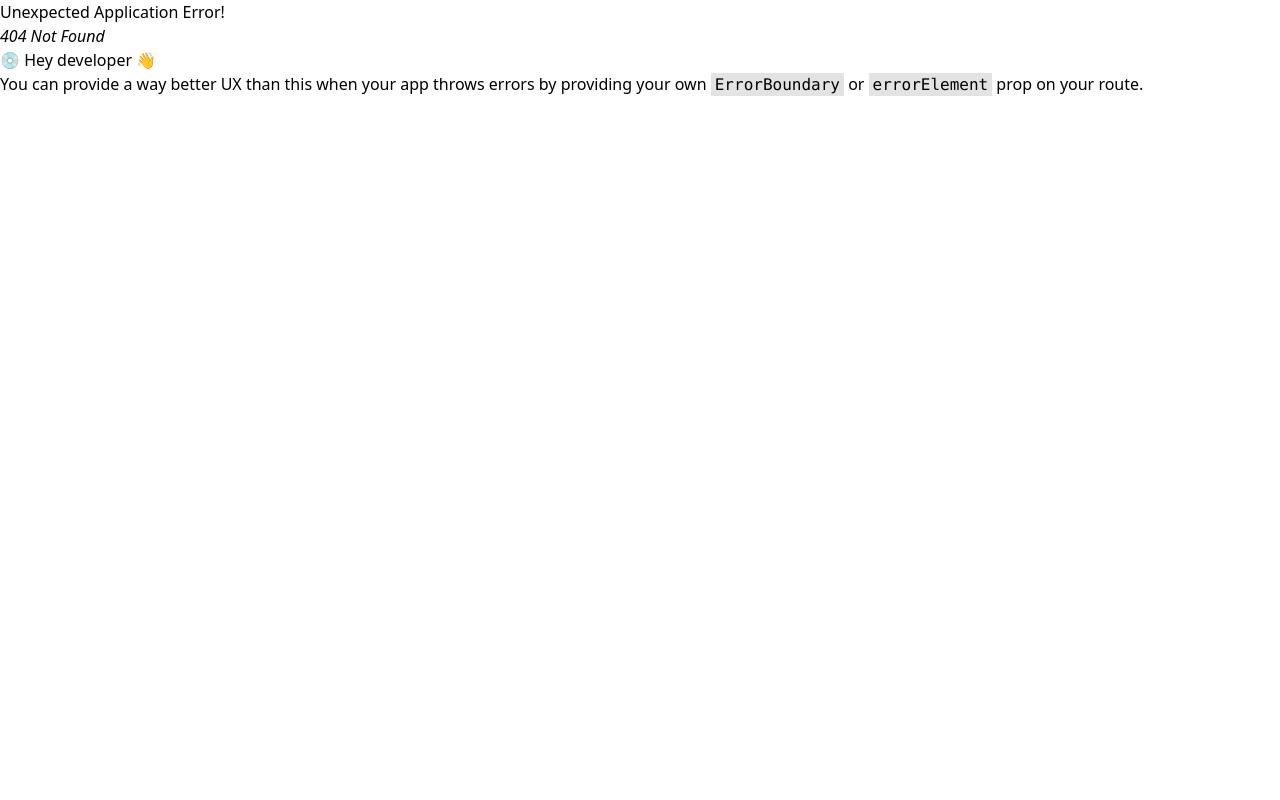
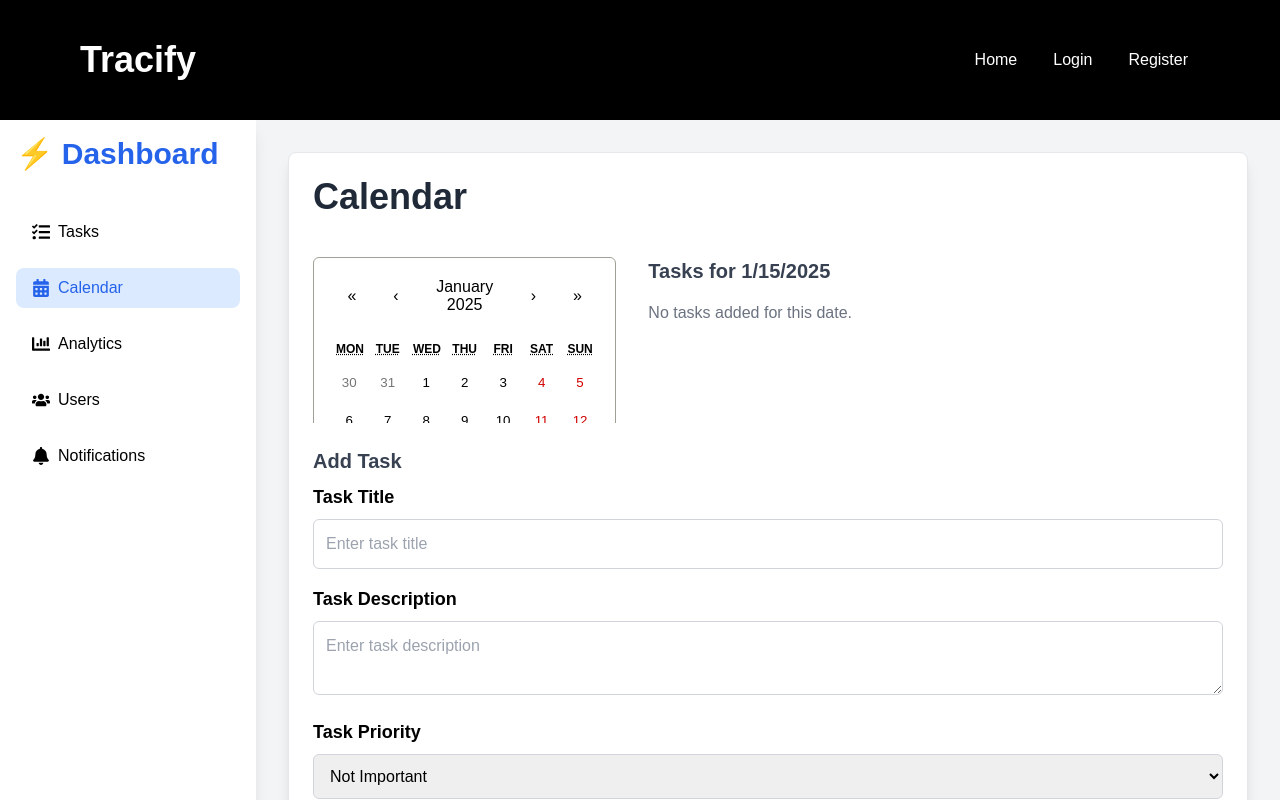
Before and after one commit to harshabambu/Trackify, a React (Vite) app in the folder Client/: page /dashboard/calendar in a window 1280 px wide. Before the commit this address had no page. Shown: the top 800 px of the page. Built offline with nearby package versions, Linux system fonts and the light colour scheme.

Commit message:
changed some code

```diff
--- a/Client/src/App.jsx
+++ b/Client/src/App.jsx
@@ -5,6 +5,8 @@ import Home from './components/Home';
 import Login from './components/Login';
 import Register from './components/Register';
 import Dashboard from './components/Dashboard';
+import Tasking from './components/Tasking';
+import CalendarView from './components/Calendar';
 
 const browserRouter = createBrowserRouter([
   {
@@ -14,7 +16,15 @@ const browserRouter = createBrowserRouter([
       { path: '', element: <Home /> },
       { path: 'login', element: <Login /> },
       { path: 'register', element: <Register /> },
-      { path: 'dashboard', element: <Dashboard /> },  // Added this route for Dashboard
+      {
+        path: 'dashboard',
+        element: <Dashboard />,
+        children: [
+          { index: true, element: <div>Welcome to your dashboard!</div> },  // Default view for /dashboard
+          { path: 'tasking', element: <Tasking /> },
+          { path: 'calendar', element: <CalendarView /> },
+        ],
+      },
     ],
   },
 ]);
--- a/Client/src/components/Calendar.jsx
+++ b/Client/src/components/Calendar.jsx
@@ -10,24 +10,8 @@ const CalendarView = () => {
 
   const handleDateChange = (date) => {
     setSelectedDate(date);
-    // Set the selected date in the task form
     setNewTask({ ...newTask, date: date.toLocaleDateString() });
-    // Scroll to the Add Task section after date selection
-    document.getElementById("addTaskSection").scrollIntoView({
-      behavior: "smooth",
-    });
-  };
-
-  const handleTitleChange = (e) => {
-    setNewTask({ ...newTask, title: e.target.value });
-  };
-
-  const handleDescriptionChange = (e) => {
-    setNewTask({ ...newTask, description: e.target.value });
-  };
-
-  const handlePriorityChange = (e) => {
-    setNewTask({ ...newTask, priority: e.target.value });
+    document.getElementById("addTaskSection").scrollIntoView({ behavior: "smooth" });
   };
 
   const handleTaskSubmit = () => {
@@ -48,8 +32,8 @@ const CalendarView = () => {
   const renderTasksForSelectedDate = () => {
     const tasksForDate = tasks.filter((task) => task.date === selectedDate.toLocaleDateString());
     return (
-      <div className="mt-4">
-        <h3 className="text-xl font-semibold text-gray-700 mb-2">Tasks for {selectedDate.toLocaleDateString()}</h3>
+      <div className="overflow-auto max-h-72">
+        <h3 className="text-xl font-semibold text-gray-700 mb-4">Tasks for {selectedDate.toLocaleDateString()}</h3>
         {tasksForDate.length === 0 ? (
           <p className="text-gray-500">No tasks added for this date.</p>
         ) : (
@@ -87,29 +71,26 @@ const CalendarView = () => {
   };
 
   return (
-    <div className="p-6 bg-white rounded-lg shadow-lg border border-gray-200">
-      <h1 className="text-4xl font-bold text-gray-800 mb-8">Calendar</h1>
+    <div className="p-6 bg-white rounded-lg shadow-lg border border-gray-200 h-full flex flex-col space-y-6">
+      <h1 className="text-4xl font-bold text-gray-800 mb-4">Calendar</h1>
 
-      {/* Flex Container */}
-      <div className="flex space-x-8">
-        {/* Calendar Section (Left) */}
-        <div className="flex-shrink-0 w-1/3">
-          <div className="mb-6">
-            <Calendar
-              onChange={handleDateChange}
-              value={selectedDate}
-              className="border border-gray-300 rounded-md shadow-lg p-4"
-            />
-          </div>
+      <div className="flex flex-grow overflow-hidden space-x-8">
+        {/* Calendar Section */}
+        <div className="w-1/3 overflow-auto">
+          <Calendar
+            onChange={handleDateChange}
+            value={selectedDate}
+            className="border border-gray-300 rounded-md shadow-lg p-4"
+          />
         </div>
 
-        {/* Task List Section (Right) */}
-        <div className="flex-grow">
+        {/* Task List Section */}
+        <div className="flex-grow overflow-auto">
           {renderTasksForSelectedDate()}
         </div>
       </div>
 
-      {/* Task Input Section (Bottom) */}
+      {/* Task Input Section */}
       <div id="addTaskSection" className="mt-6">
         <h3 className="text-xl font-semibold text-gray-700 mb-2">Add Task</h3>
         <div className="mb-4">
@@ -120,7 +101,7 @@ const CalendarView = () => {
             type="text"
             id="title"
             value={newTask.title}
-            onChange={handleTitleChange}
+            onChange={(e) => setNewTask({ ...newTask, title: e.target.value })}
             className="w-full p-3 border border-gray-300 rounded-md"
             placeholder="Enter task title"
           />
@@ -132,7 +113,7 @@ const CalendarView = () => {
           <textarea
             id="description"
             value={newTask.description}
-            onChange={handleDescriptionChange}
+            onChange={(e) => setNewTask({ ...newTask, description: e.target.value })}
             className="w-full p-3 border border-gray-300 rounded-md"
             placeholder="Enter task description"
           />
@@ -144,22 +125,13 @@ const CalendarView = () => {
           <select
             id="priority"
             value={newTask.priority}
-            onChange={handlePriorityChange}
+            onChange={(e) => setNewTask({ ...newTask, priority: e.target.value })}
             className="w-full p-3 border border-gray-300 rounded-md"
           >
             <option value="notImportant">Not Important</option>
             <option value="important">Important</option>
             <option value="veryImportant">Very Important</option>
           </select>
-        </div>
-        <div className="mb-4">
-          <label className="block text-lg font-semibold mb-2">Task Date</label>
-          <input
-            type="text"
-            value={newTask.date}
-            readOnly
-            className="w-full p-3 border border-gray-300 rounded-md bg-gray-100"
-          />
         </div>
         <button
           onClick={handleTaskSubmit}
--- a/Client/src/components/Dashboard.jsx
+++ b/Client/src/components/Dashboard.jsx
@@ -1,56 +1,69 @@
-import React, { useState } from "react";
+import React from "react";
+import { NavLink, Outlet } from "react-router-dom";
 import { FaTasks, FaCalendarAlt, FaChartBar, FaBell, FaUsers } from "react-icons/fa";
-import Tasking from "./Tasking";
-import CalendarView from "./Calendar";
 
 const Dashboard = () => {
-  const [activeSection, setActiveSection] = useState("dashboard");
-
-  const renderContent = () => {
-    switch (activeSection) {
-      case "tasking":
-        return <Tasking />;
-      case "calendar":
-        return <CalendarView />;
-      default:
-        return (
-          <div>
-            <h1 className="text-4xl font-bold text-gray-800 mb-8">Dashboard</h1>
-            <p className="text-gray-500">Welcome to your dashboard!</p>
-          </div>
-        );
-    }
-  };
-
   return (
-    <div className="flex h-screen bg-white text-gray-900">
+    <div className="flex h-screen bg-gray-100">
       {/* Sidebar */}
-      <aside className="w-20 bg-gray-100 flex flex-col items-center py-6 space-y-6 shadow-md">
-        <div className="text-3xl font-bold text-blue-600">⚡</div>
-        <FaTasks
-          className={`text-2xl cursor-pointer ${activeSection === "tasking" ? "text-blue-600" : "text-gray-500"}`}
-          onClick={() => setActiveSection("tasking")}
-        />
-        <FaCalendarAlt
-          className={`text-2xl cursor-pointer ${activeSection === "calendar" ? "text-blue-600" : "text-gray-500"}`}
-          onClick={() => setActiveSection("calendar")}
-        />
-        <FaChartBar
-          className={`text-2xl cursor-pointer ${activeSection === "analytics" ? "text-blue-600" : "text-gray-500"}`}
-          onClick={() => setActiveSection("analytics")}
-        />
-        <FaUsers
-          className={`text-2xl cursor-pointer ${activeSection === "users" ? "text-blue-600" : "text-gray-500"}`}
-          onClick={() => setActiveSection("users")}
-        />
-        <FaBell
-          className={`text-2xl cursor-pointer ${activeSection === "notifications" ? "text-blue-600" : "text-gray-500"}`}
-          onClick={() => setActiveSection("notifications")}
-        />
+      <aside className="w-64 bg-white shadow-lg flex flex-col p-4 space-y-4">
+        <div className="text-3xl font-bold text-blue-600 mb-6">⚡ Dashboard</div>
+        <NavLink
+          to="tasking"
+          className={({ isActive }) =>
+            `flex items-center space-x-2 py-2 px-4 rounded-lg ${
+              isActive ? "bg-blue-100 text-blue-600" : "hover:bg-gray-200"
+            }`
+          }
+        >
+          <FaTasks className="text-lg" /> <span>Tasks</span>
+        </NavLink>
+        <NavLink
+          to="calendar"
+          className={({ isActive }) =>
+            `flex items-center space-x-2 py-2 px-4 rounded-lg ${
+              isActive ? "bg-blue-100 text-blue-600" : "hover:bg-gray-200"
+            }`
+          }
+        >
+          <FaCalendarAlt className="text-lg" /> <span>Calendar</span>
+        </NavLink>
+        <NavLink
+          to="analytics"
+          className={({ isActive }) =>
+            `flex items-center space-x-2 py-2 px-4 rounded-lg ${
+              isActive ? "bg-blue-100 text-blue-600" : "hover:bg-gray-200"
+            }`
+          }
+        >
+          <FaChartBar className="text-lg" /> <span>Analytics</span>
+        </NavLink>
+        <NavLink
+          to="users"
+          className={({ isActive }) =>
+            `flex items-center space-x-2 py-2 px-4 rounded-lg ${
+              isActive ? "bg-blue-100 text-blue-600" : "hover:bg-gray-200"
+            }`
+          }
+        >
+          <FaUsers className="text-lg" /> <span>Users</span>
+        </NavLink>
+        <NavLink
+          to="notifications"
+          className={({ isActive }) =>
+            `flex items-center space-x-2 py-2 px-4 rounded-lg ${
+              isActive ? "bg-blue-100 text-blue-600" : "hover:bg-gray-200"
+            }`
+          }
+        >
+          <FaBell className="text-lg" /> <span>Notifications</span>
+        </NavLink>
       </aside>
 
       {/* Main Content */}
-      <main className="flex-1 p-8">{renderContent()}</main>
+      <main className="flex-1 p-8 overflow-y-auto">
+        <Outlet /> {/* This will render the child routes (Tasking, Calendar, etc.) */}
+      </main>
     </div>
   );
 };
```
Also changed, not shown: Client/src/components/Header.jsx (line endings or trailing spaces), 1 other file (tests, documents, lock files or other folders).
